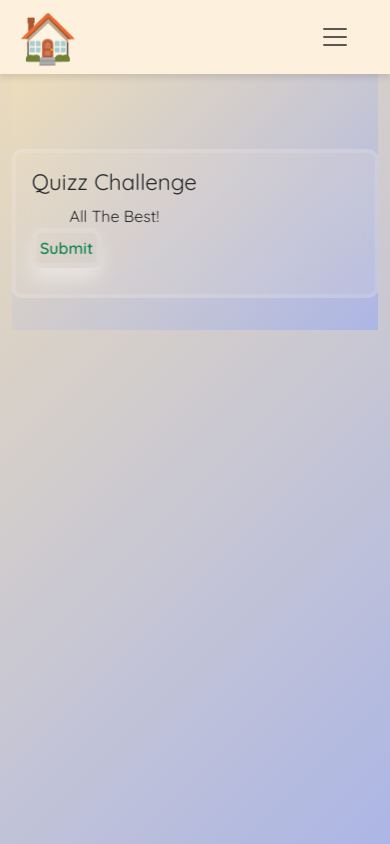
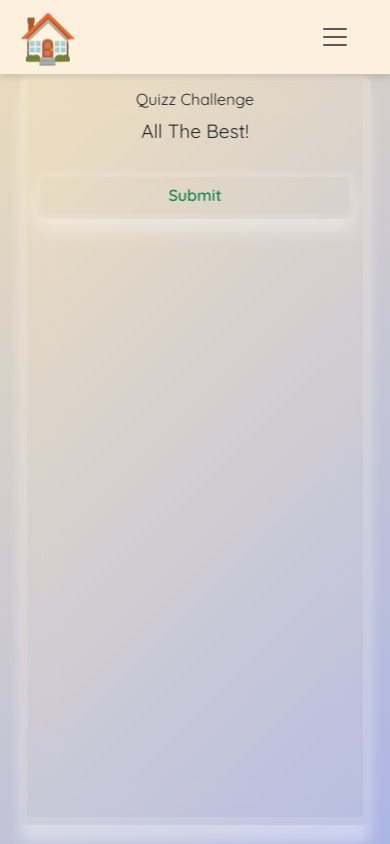
Before and after one commit to raquib-nls/Quizz-App, a Flask app: page /quizz/1/1 in a window 390 px wide. Run offline with Flask 3, Linux system fonts and the light colour scheme; data that the repository does not hold is empty; some libraries are stand-ins or nearby versions.

Commit message:
changing of quizz css

```diff
--- a/app.py
+++ b/app.py
@@ -483,5 +483,6 @@
     return result
 
 if __name__=="__main__":
-    port = int(os.environ.get("PORT",5000))
-    app.run(host="0.0.0.0",port=port,debug=False)
+    # port = int(os.environ.get("PORT",5000))
+    # app.run(host="0.0.0.0",port=port,debug=False)
+    app.run(debug=True)
--- a/static/quizz.css
+++ b/static/quizz.css
@@ -1,9 +1,10 @@
-html, body{
-    height: 100vh;
-    overflow: hidden;
+html, body {
+    min-height: 100vh;
     margin: 0;
     padding: 0;
     background: linear-gradient(135deg, #edddba 0%, #ACB6E5 100%);
+    overflow-x: hidden;
+    overflow-y: auto;
 }
 .container-fluidd{
     font-family: 'Poppins', sans-serif;
@@ -35,20 +36,20 @@
     left: 50%;
 
     transform: translateX(-50%);
-
-    max-width: fit-content;
-    max-height: 89vh;
+    width: 100%;
+    max-width: 900px;
+    min-height: 89vh;
     overflow-y: auto;
-    padding: .5em;
+    padding: 0.5em 1em 2.5em 1em;
     gap: 2px;
     backdrop-filter:blur(18px) ;
 
     margin-bottom: 1.2em;
 
+}
 
 
 
-}
 
 .box::-webkit-scrollbar {
 width: 10px;
@@ -105,6 +106,9 @@
 
 label{
     padding-left: 5%;
+
+    cursor: pointer;
+
 }
 
 .subbtn{
@@ -116,46 +120,72 @@
 
 @media (max-width: 768px) {
     html, body {
-    overflow: auto;
+        overflow-x: hidden;
+        margin: 0;
+        padding: 0;
+        background: linear-gradient(135deg, #edddba 0%, #ACB6E5 100%);
     }
 
     .container-fluidd {
+        margin: 0 5%;
         height: auto;
-    margin: 0 3%;
-    padding-top: 70px; /* add spacing below navbar */
     }
 
     .box {
+        flex-direction: column;
+        max-width: 100%;
         width: 100%;
-    max-width: 100%;
+        height: auto;
+        max-height: none;
+        min-height: 89vh;
         padding: 1em;
-    margin-top: 0.3em;
-    margin-bottom: 2em;
-    box-shadow: none;
-    border-width: 4px;
-    max-height: 75vh;
-    overflow-y: auto;
+        gap: 1em;
+
+        overflow-x: hidden;
+    }
+
+    .box::-webkit-scrollbar {
+        width: 6px;
+    }
+
+    .heading h1,
+    .heading p {
+        font-size: 1.4em;
+        padding: 0 0.5em;
+    }
+
+    .foramm p {
+        font-size: 1.2em;
+        padding: 0 0.5em;
+    }
+
+    label {
+        font-size: 1em;
+        padding-left: 2%;
     }
 
     .subbtn {
-    font-size: 1em;
+        font-size: 1.1em;
+        padding: 0.4em 0.8em;
         margin-left: 0;
-    bottom: 10px;
+        margin-top: 1em;
+        bottom: 0;
+        display: block;
+        width: fit-content;
+    }
 }
 
-  label {
-    padding-left: 1em;
+@media (max-width: 480px) {
+    .box {
+        padding: 0.5em;
     }
 
     .heading h1 {
-    font-size: 1.4em;
-  }
-
-  .heading p {
         font-size: 1em;
     }
 
-  .foramm p {
+    .subbtn {
+        width: 100%;
         font-size: 1em;
     }
 }
```
Lines whose indentation alone changed are shown as unchanged.
